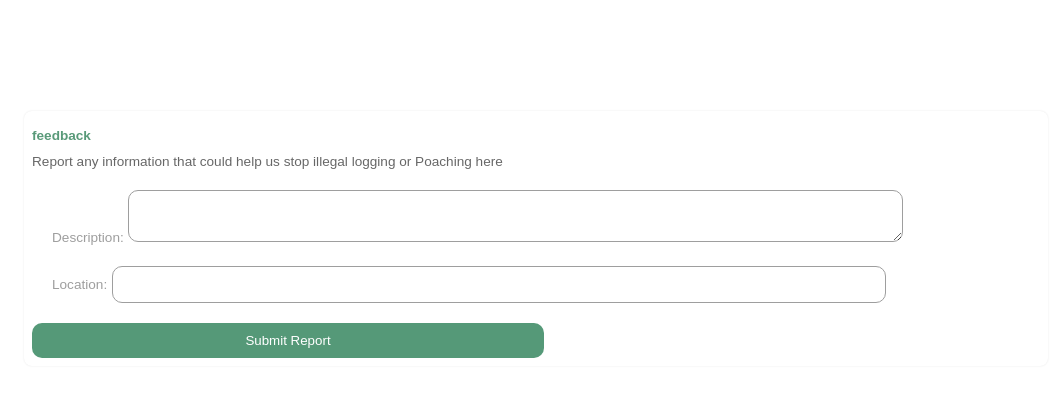
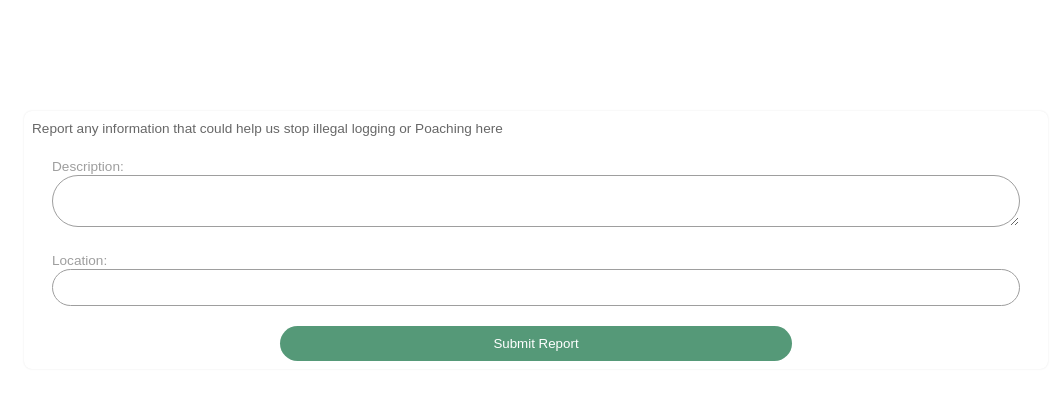
Before and after one commit to oxmafia/FeedBack, a plain HTML site: page index.html in a window 1280 px wide. Shown: the part 349-748 px from the top of the page, without its empty margins (104-1155 px from the left). Drawn offline with Linux system fonts and the light colour scheme.

Commit message:
Update index.html

```diff
--- a/index.html
+++ b/index.html
@@ -352,17 +352,17 @@ function animateCard(element, walk){
         color: #599A79;
       }
         input, textarea {
-            width: 80%;
+            width: 100%;
             padding: 10px;
             border: 1px solid #9e9e9e;
-            border-radius: 10px;
+            border-radius: 50px;
         }
         button {
             background-color: #559978;
             color: #ffffff;
             padding: 10px 20px;
             border: none;
-            border-radius: 10px;
+            border-radius: 50px;
             cursor: pointer;
             min-width: 40vw
 
@@ -371,7 +371,7 @@ function animateCard(element, walk){
 </head>
 <body>
     <div class="container">
-        <h1>feedback</h1>
+
         <label2>Report any information that could help us stop illegal logging or Poaching here</label2>
       <label3>Report </label3>
       <div class="form-group">
@@ -381,7 +381,7 @@ function animateCard(element, walk){
             <label for="location">Location:</label>
             <input type="text" id="location">
         </div>
-        <button onclick="submitReport()">Submit Report</button>
+        <center><button onclick="submitReport()">Submit Report</button>
  </div>
     <script>
     function submitReport() {
```
